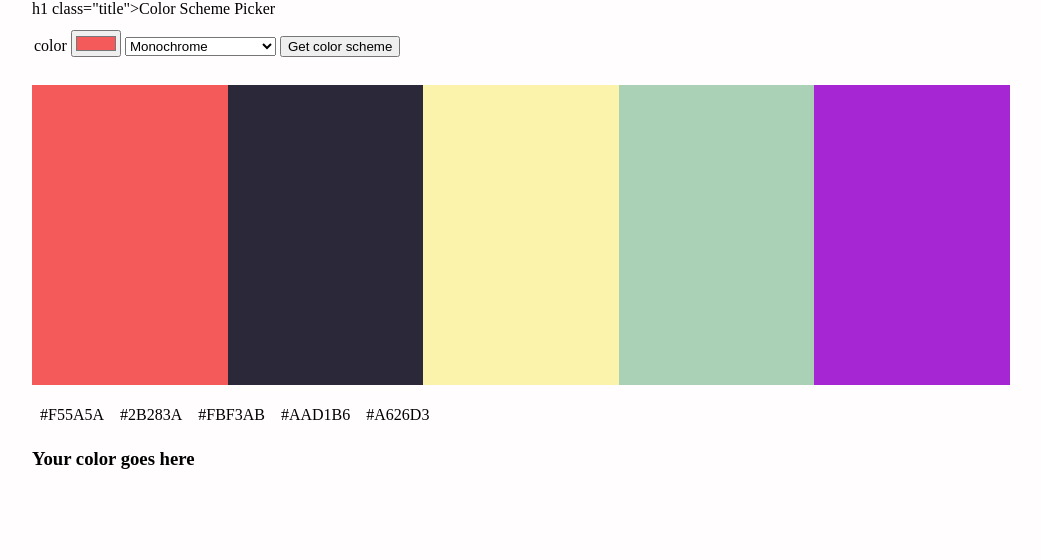
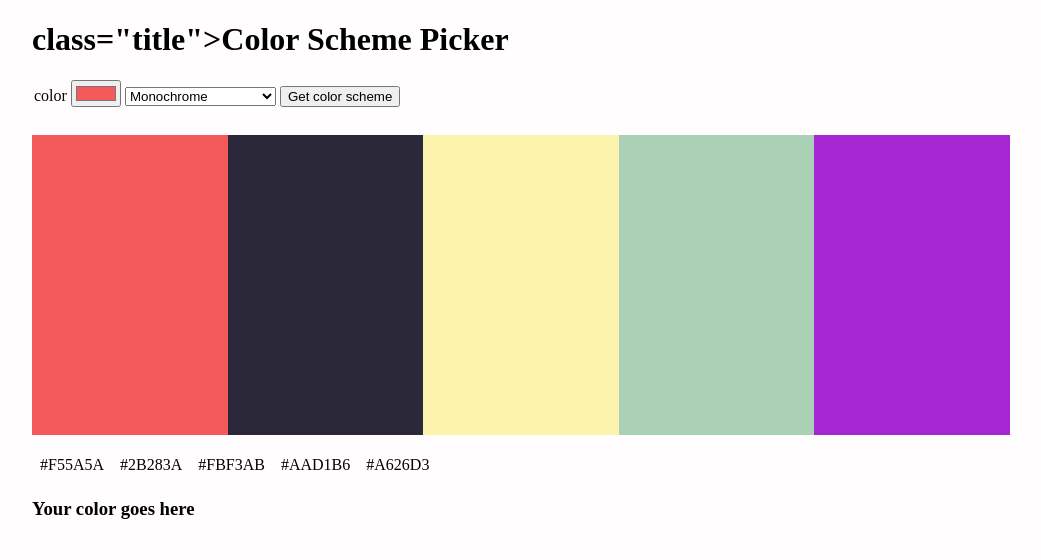
Before and after one commit to osandoval1976/color_scheme_scrimba_project, a website built with Vite: page index.html in a window 1280 px wide. Shown: the whole page, without its empty margins (58-1099 px from the left). Built offline with nearby package versions, Linux system fonts and the light colour scheme.

Commit message:
Fix h1 tag formatting in index.html

```diff
--- a/index.html
+++ b/index.html
@@ -6,7 +6,7 @@
      <link rel="stylesheet" href="index.css">
 </head>
 <body>
-h1 class="title">Color Scheme Picker</h1>
+<h1> class="title">Color Scheme Picker</h1>
  <form id="form" class="form">
  <label for="input-color">color</label>
  <input type="color" value="#F55A5A" id="input-color" />
```
